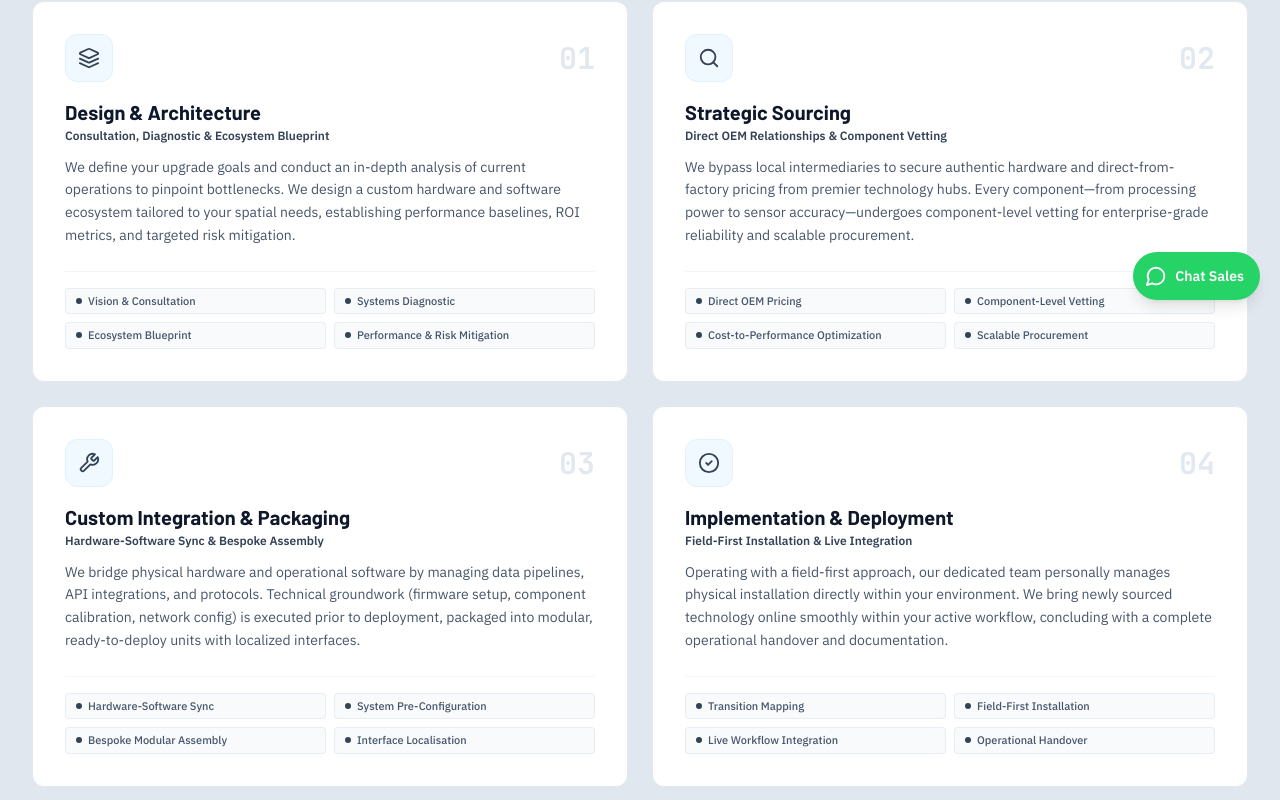
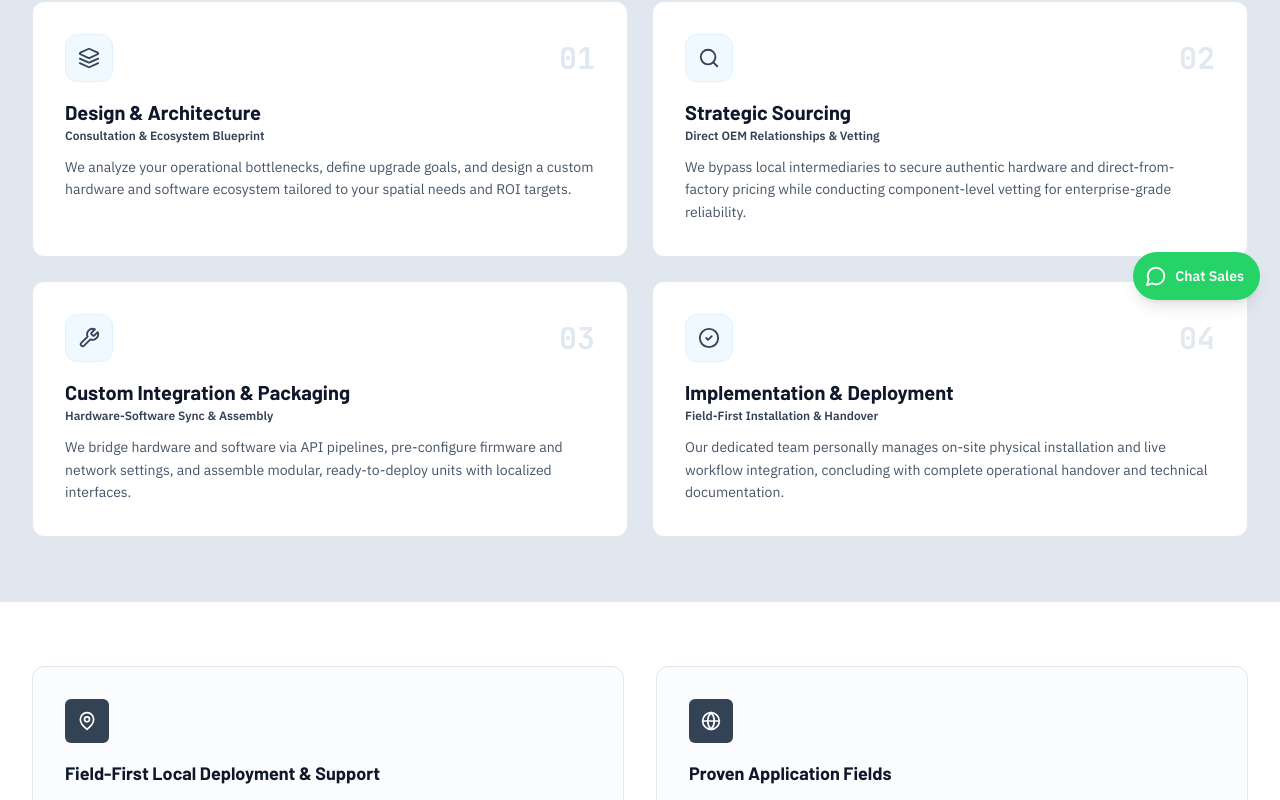
Before and after one commit to sjteo398/techup-catalog, a React (Vite) app: page /sourcing in a window 1280 px wide. Shown: the part 480-1280 px from the top of the page. Built offline with nearby package versions, Linux system fonts and the light colour scheme; a web font is replaced by a local one.

Commit message:
Remove bullet points under 4 steps and streamline descriptions to be concise

```diff
--- a/src/pages/Sourcing.jsx
+++ b/src/pages/Sourcing.jsx
@@ -7,30 +7,26 @@ const journey = [
   {
     icon: Layers,
     title: "Design & Architecture",
-    subtitle: "Consultation, Diagnostic & Ecosystem Blueprint",
-    body: "We define your upgrade goals and conduct an in-depth analysis of current operations to pinpoint bottlenecks. We design a custom hardware and software ecosystem tailored to your spatial needs, establishing performance baselines, ROI metrics, and targeted risk mitigation.",
-    highlights: ["Vision & Consultation", "Systems Diagnostic", "Ecosystem Blueprint", "Performance & Risk Mitigation"]
+    subtitle: "Consultation & Ecosystem Blueprint",
+    body: "We analyze your operational bottlenecks, define upgrade goals, and design a custom hardware and software ecosystem tailored to your spatial needs and ROI targets."
   },
   {
     icon: Search,
     title: "Strategic Sourcing",
-    subtitle: "Direct OEM Relationships & Component Vetting",
-    body: "We bypass local intermediaries to secure authentic hardware and direct-from-factory pricing from premier technology hubs. Every component—from processing power to sensor accuracy—undergoes component-level vetting for enterprise-grade reliability and scalable procurement.",
-    highlights: ["Direct OEM Pricing", "Component-Level Vetting", "Cost-to-Performance Optimization", "Scalable Procurement"]
+    subtitle: "Direct OEM Relationships & Vetting",
+    body: "We bypass local intermediaries to secure authentic hardware and direct-from-factory pricing while conducting component-level vetting for enterprise-grade reliability."
   },
   {
     icon: Wrench,
     title: "Custom Integration & Packaging",
-    subtitle: "Hardware-Software Sync & Bespoke Assembly",
-    body: "We bridge physical hardware and operational software by managing data pipelines, API integrations, and protocols. Technical groundwork (firmware setup, component calibration, network config) is executed prior to deployment, packaged into modular, ready-to-deploy units with localized interfaces.",
-    highlights: ["Hardware-Software Sync", "System Pre-Configuration", "Bespoke Modular Assembly", "Interface Localisation"]
+    subtitle: "Hardware-Software Sync & Assembly",
+    body: "We bridge hardware and software via API pipelines, pre-configure firmware and network settings, and assemble modular, ready-to-deploy units with localized interfaces."
   },
   {
     icon: CheckCircle2,
     title: "Implementation & Deployment",
-    subtitle: "Field-First Installation & Live Integration",
-    body: "Operating with a field-first approach, our dedicated team personally manages physical installation directly within your environment. We bring newly sourced technology online smoothly within your active workflow, concluding with a complete operational handover and documentation.",
-    highlights: ["Transition Mapping", "Field-First Installation", "Live Workflow Integration", "Operational Handover"]
+    subtitle: "Field-First Installation & Handover",
+    body: "Our dedicated team personally manages on-site physical installation and live workflow integration, concluding with complete operational handover and technical documentation."
   }
 ];
 
@@ -66,17 +62,6 @@ export default function Sourcing() {
                 <h3 className="font-display font-bold text-xl text-slate-900">{j.title}</h3>
                 <p className="text-xs font-semibold text-[hsl(var(--primary))] mt-0.5 mb-3">{j.subtitle}</p>
                 <p className="text-sm text-slate-600 leading-relaxed">{j.body}</p>
-              </div>
-
-              <div className="mt-6 pt-4 border-t border-slate-100">
-                <div className="grid grid-cols-2 gap-2">
-                  {j.highlights.map((h) => (
-                    <span key={h} className="text-[11px] font-medium text-slate-600 bg-slate-50 border border-slate-200/70 rounded px-2.5 py-1 flex items-center gap-1.5 truncate">
-                      <span className="w-1.5 h-1.5 rounded-full bg-[hsl(var(--primary))] flex-shrink-0" />
-                      {h}
-                    </span>
-                  ))}
-                </div>
               </div>
             </div>
           ))}
```
